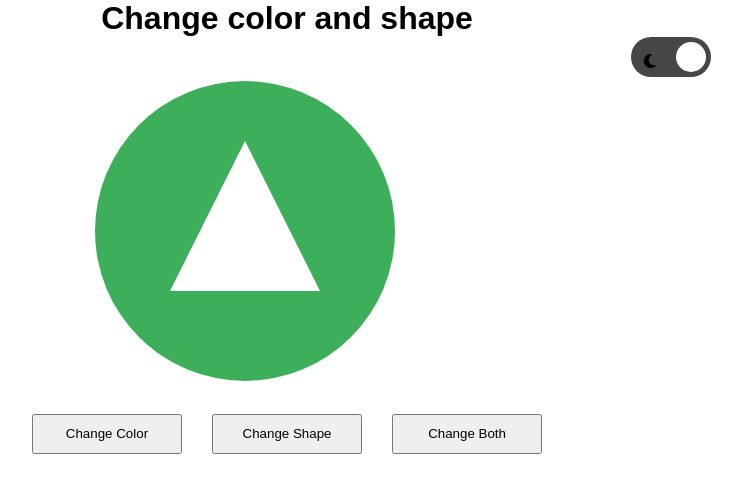
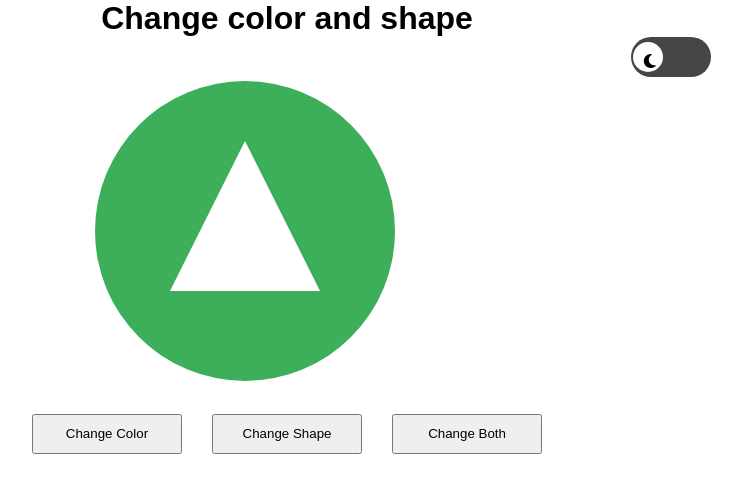
Before and after one commit to harshalmadgulkar/Change-color-shape-and-toggle-mode, a plain HTML site: page index.html in a window 1280 px wide. Shown: the whole page, without its empty margins (353-1095 px from the left). Drawn offline with Linux system fonts and the light colour scheme.

Commit message:
Update style.css

```diff
--- a/style.css
+++ b/style.css
@@ -53,6 +53,7 @@ body {
   width: 30px;
   border-radius: 15px;
   margin: 5px;
+  left: -0.2vw;;
   transition: 0.2s;
 }
 
```
